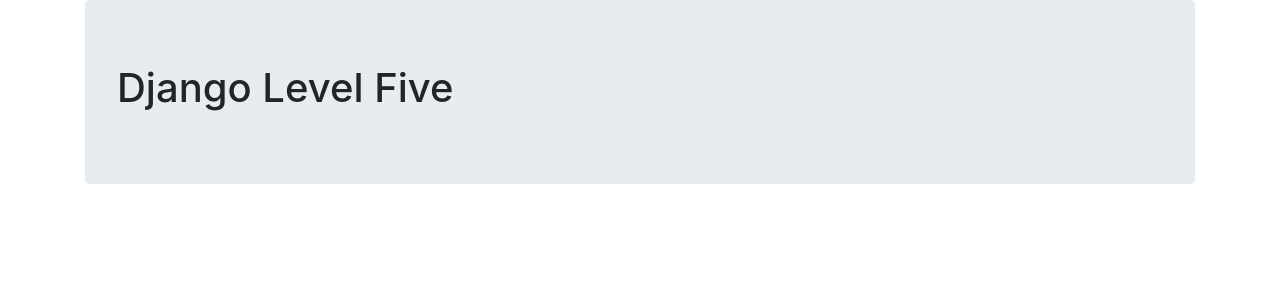
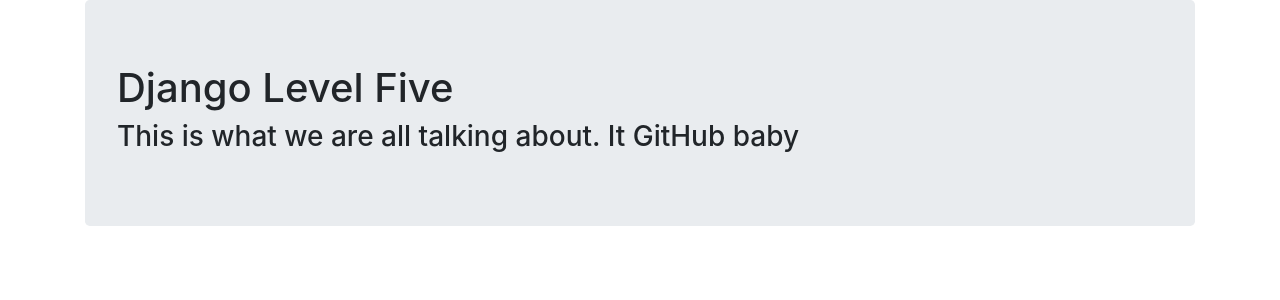
Before and after one commit to Apexwebb/Python_Level_1, a Django app: page / in a window 1280 px wide. Shown: the part 128-428 px from the top of the page. Run offline with Django 3.2, Linux system fonts and the light colour scheme; some libraries are stand-ins or nearby versions.

Commit message:
Updated for readablity and better views

```diff
--- a/pswdProject/template/display/index.html
+++ b/pswdProject/template/display/index.html
@@ -3,6 +3,7 @@
 
 <div class="jumbotron">
 	<h1>Django Level Five</h1>
+	<h3>This is what we are all talking about. It GitHub baby</h3>
 </div>
 
 {% endblock %}
```
